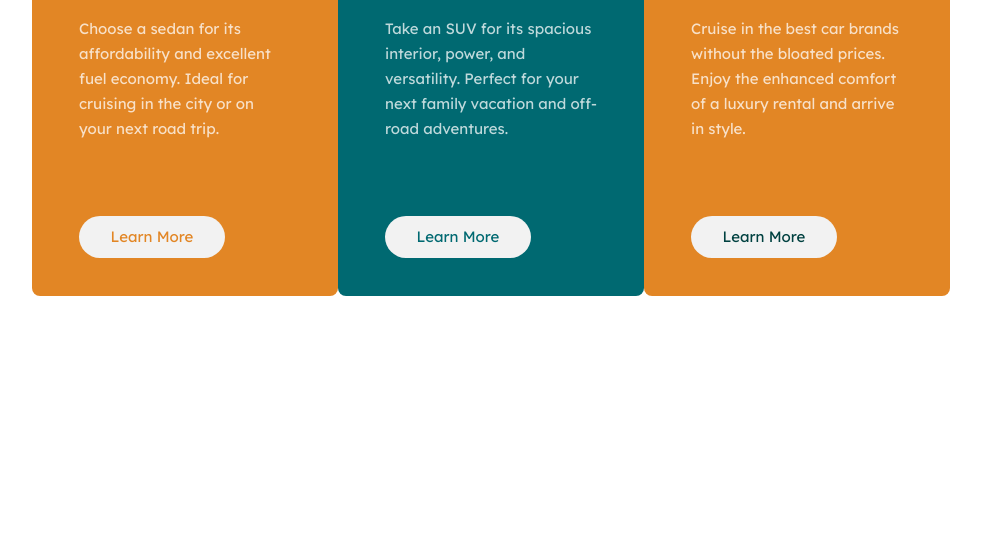
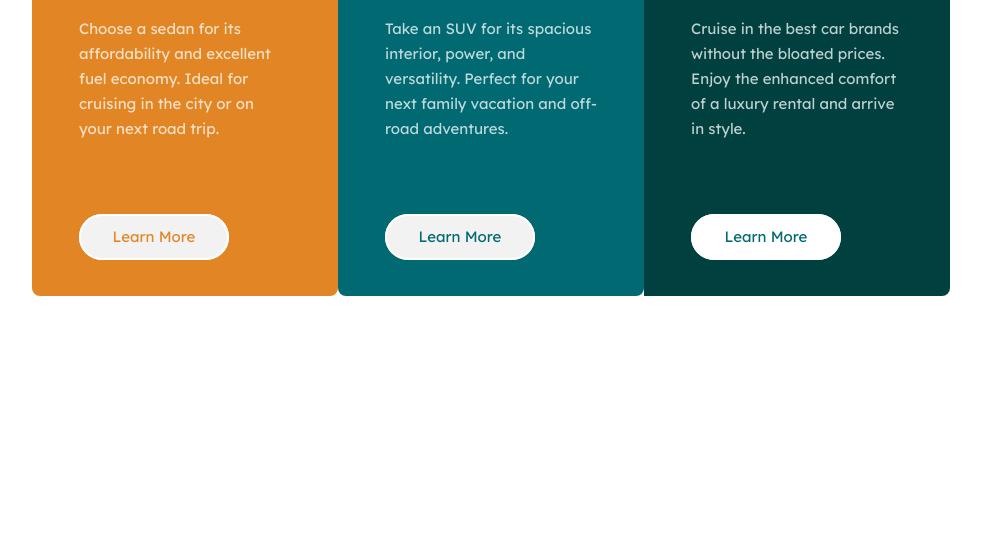
Before and after one commit to Avaz-Dev/Rental-Car, a plain HTML site: page index.html in a window 1280 px wide. Shown: the part 241-800 px from the top of the page, without its empty margins (149-1130 px from the left). Drawn offline with Linux system fonts and the light colour scheme.

Commit message:
Add active bg color and border

```diff
--- a/css/styles.css
+++ b/css/styles.css
@@ -28,13 +28,6 @@ body {
 .suvs {
   background: #006971;
   border-radius: 8px;
-}
-
-}
-
-.laxury {
-  background: #004140;
-  border-radius: 0px 8px 8px 0px;
 }
 
 .side_p {
@@ -79,9 +72,40 @@ body {
   height: 48px;
   padding: 11px 31.5px 12px 31.5px;
 }
+
+.site_a {
+  border: 2px solid #FFFFFF;
+  box-sizing: border-box;
+  border-radius: 25px;
+  background-color: #F2F2F2;
+}
+
+.site_a:active {
+  background-color: #E28625;
+  color: #FFF;
+}
+
+.suvs_a:active {
+  background-color: #006971;
+  color: #FFF;
+}
+
 .suvs_a {
   color: #006971;
 }
+
 .laxury_a {
-color: #004140;
+  background-color: #fff;
+  color: #006971;
 }
+
+.laxury_a:active {
+  background-color: #004140;
+  color: #FFFFFF;
+
+}
+
+.laxury {
+  background: #004140;
+  border-radius: 0px 8px 8px 0px;
+}
```
